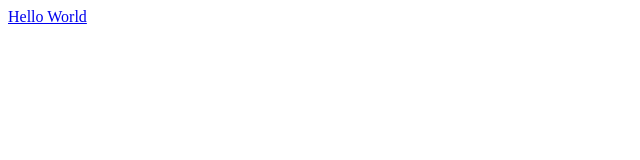
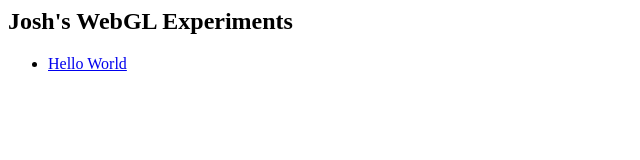
Before and after one commit to holtrop/webgl-experiments, a plain HTML site: page index.html in a window 1280 px wide. Shown: the whole page, without its empty margins (0-640 px from the left). Drawn offline with Linux system fonts and the light colour scheme.

Commit message:
use list of links

```diff
--- a/index.html
+++ b/index.html
@@ -3,6 +3,9 @@
     <title>Josh's WebGL Experiments</title>
   </head>
   <body>
-    <a href="hello_world">Hello World</a>
+    <h2>Josh's WebGL Experiments</h2>
+    <ul>
+      <li><a href="hello_world">Hello World</a></li>
+    </ul>
   </body>
 </html>
```
